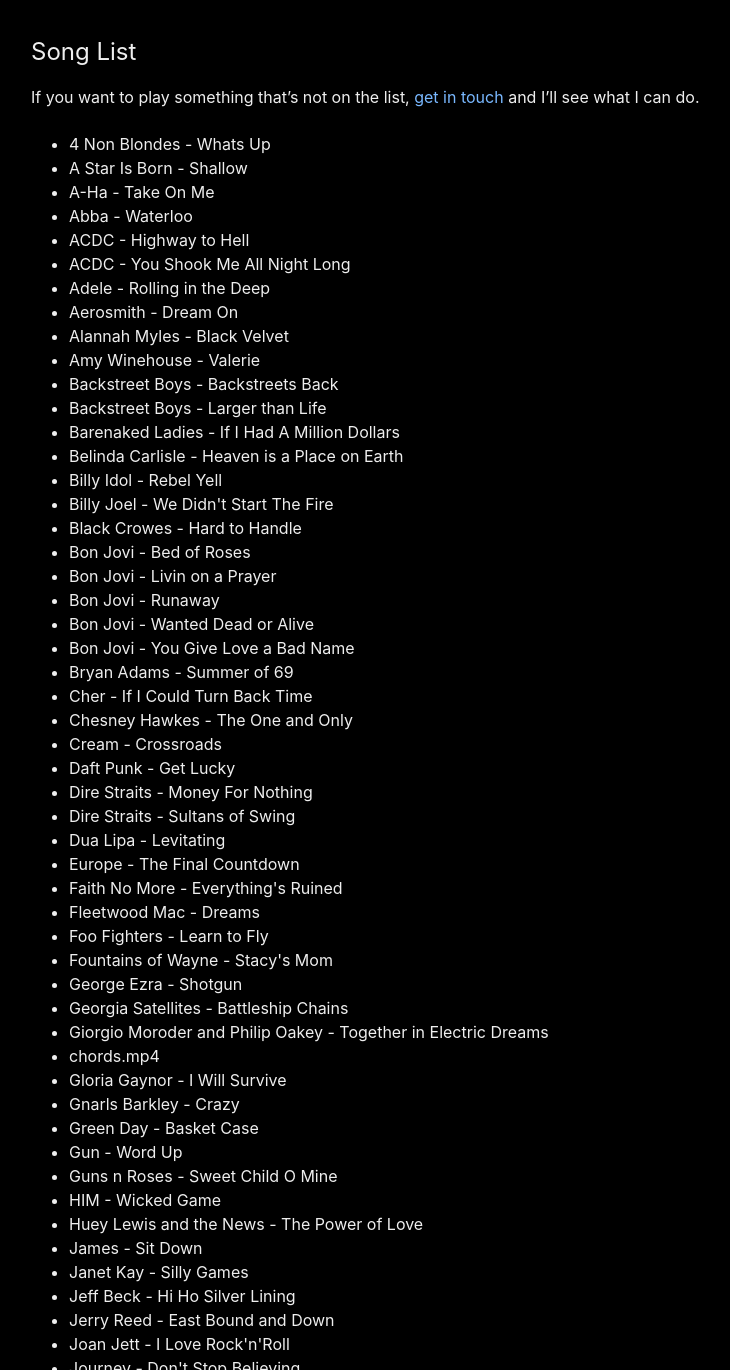
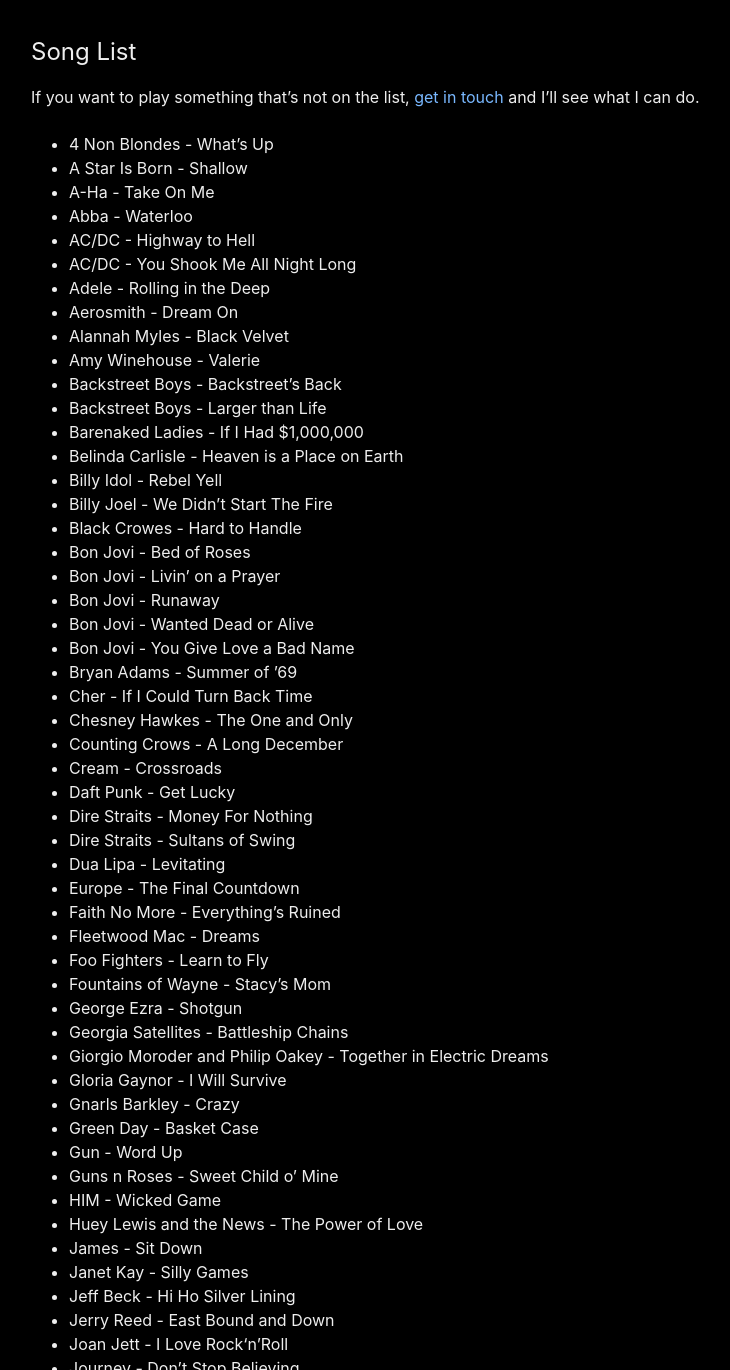
Before and after one commit to dylanbeattie/guitaraoke.live, a Jekyll site: the page built from index.md, in a window 1280 px wide and 1400 px high, scrolled down 924 px, cut to the strip 30-1400 px from the top of the window. Shown: the whole strip, without its empty margins (239-969 px from the left). Built offline with Jekyll 4.4.1, drawn with Linux system fonts in a browser that asks for light colours; comment, search, counter and statistics services are not loaded; some of the changed text lies outside the part shown.

Commit message:
Update song list for July 2023

```diff
--- a/_includes/song-list.md
+++ b/_includes/song-list.md
@@ -1,55 +1,55 @@
-<li>4 Non Blondes - Whats Up</li>
+<li>4 Non Blondes - What’s Up</li>
 <li>A Star Is Born - Shallow</li>
 <li>A-Ha - Take On Me</li>
 <li>Abba - Waterloo</li>
-<li>ACDC - Highway to Hell</li>
-<li>ACDC - You Shook Me All Night Long</li>
+<li>AC/DC - Highway to Hell</li>
+<li>AC/DC - You Shook Me All Night Long</li>
 <li>Adele - Rolling in the Deep</li>
 <li>Aerosmith - Dream On</li>
 <li>Alannah Myles - Black Velvet</li>
 <li>Amy Winehouse - Valerie</li>
-<li>Backstreet Boys - Backstreets Back</li>
+<li>Backstreet Boys - Backstreet’s Back</li>
 <li>Backstreet Boys - Larger than Life</li>
-<li>Barenaked Ladies - If I Had A Million Dollars</li>
+<li>Barenaked Ladies - If I Had $1,000,000</li>
 <li>Belinda Carlisle - Heaven is a Place on Earth</li>
 <li>Billy Idol - Rebel Yell</li>
-<li>Billy Joel - We Didn't Start The Fire</li>
+<li>Billy Joel - We Didn’t Start The Fire</li>
 <li>Black Crowes - Hard to Handle</li>
 <li>Bon Jovi - Bed of Roses</li>
-<li>Bon Jovi - Livin on a Prayer</li>
+<li>Bon Jovi - Livin’ on a Prayer</li>
 <li>Bon Jovi - Runaway</li>
 <li>Bon Jovi - Wanted Dead or Alive</li>
 <li>Bon Jovi - You Give Love a Bad Name</li>
-<li>Bryan Adams - Summer of 69</li>
+<li>Bryan Adams - Summer of ’69</li>
 <li>Cher - If I Could Turn Back Time</li>
 <li>Chesney Hawkes - The One and Only</li>
+<li>Counting Crows - A Long December</li>
 <li>Cream - Crossroads</li>
 <li>Daft Punk - Get Lucky</li>
 <li>Dire Straits - Money For Nothing</li>
 <li>Dire Straits - Sultans of Swing</li>
 <li>Dua Lipa - Levitating</li>
 <li>Europe - The Final Countdown</li>
-<li>Faith No More - Everything's Ruined</li>
+<li>Faith No More - Everything’s Ruined</li>
 <li>Fleetwood Mac - Dreams</li>
 <li>Foo Fighters - Learn to Fly</li>
-<li>Fountains of Wayne - Stacy's Mom</li>
+<li>Fountains of Wayne - Stacy’s Mom</li>
 <li>George Ezra - Shotgun</li>
 <li>Georgia Satellites - Battleship Chains</li>
 <li>Giorgio Moroder and Philip Oakey - Together in Electric Dreams</li>
-<li>chords.mp4</li>
 <li>Gloria Gaynor - I Will Survive</li>
 <li>Gnarls Barkley - Crazy</li>
 <li>Green Day - Basket Case</li>
 <li>Gun - Word Up</li>
-<li>Guns n Roses - Sweet Child O Mine</li>
+<li>Guns n Roses - Sweet Child o’ Mine</li>
 <li>HIM - Wicked Game</li>
 <li>Huey Lewis and the News - The Power of Love</li>
 <li>James - Sit Down</li>
 <li>Janet Kay - Silly Games</li>
 <li>Jeff Beck - Hi Ho Silver Lining</li>
 <li>Jerry Reed - East Bound and Down</li>
-<li>Joan Jett - I Love Rock'n'Roll</li>
-<li>Journey - Don't Stop Believing</li>
+<li>Joan Jett - I Love Rock‘n’Roll</li>
+<li>Journey - Don’t Stop Believing</li>
 <li>Katrina And The Waves - Walking On Sunshine</li>
 <li>Lynyrd Skynyrd - Sweet Home Alabama</li>
 <li>Manic Street Preachers - A Design For Life</li>
```
Also changed, not shown: other parts of _includes/song-list.md (+9 -4 lines).
